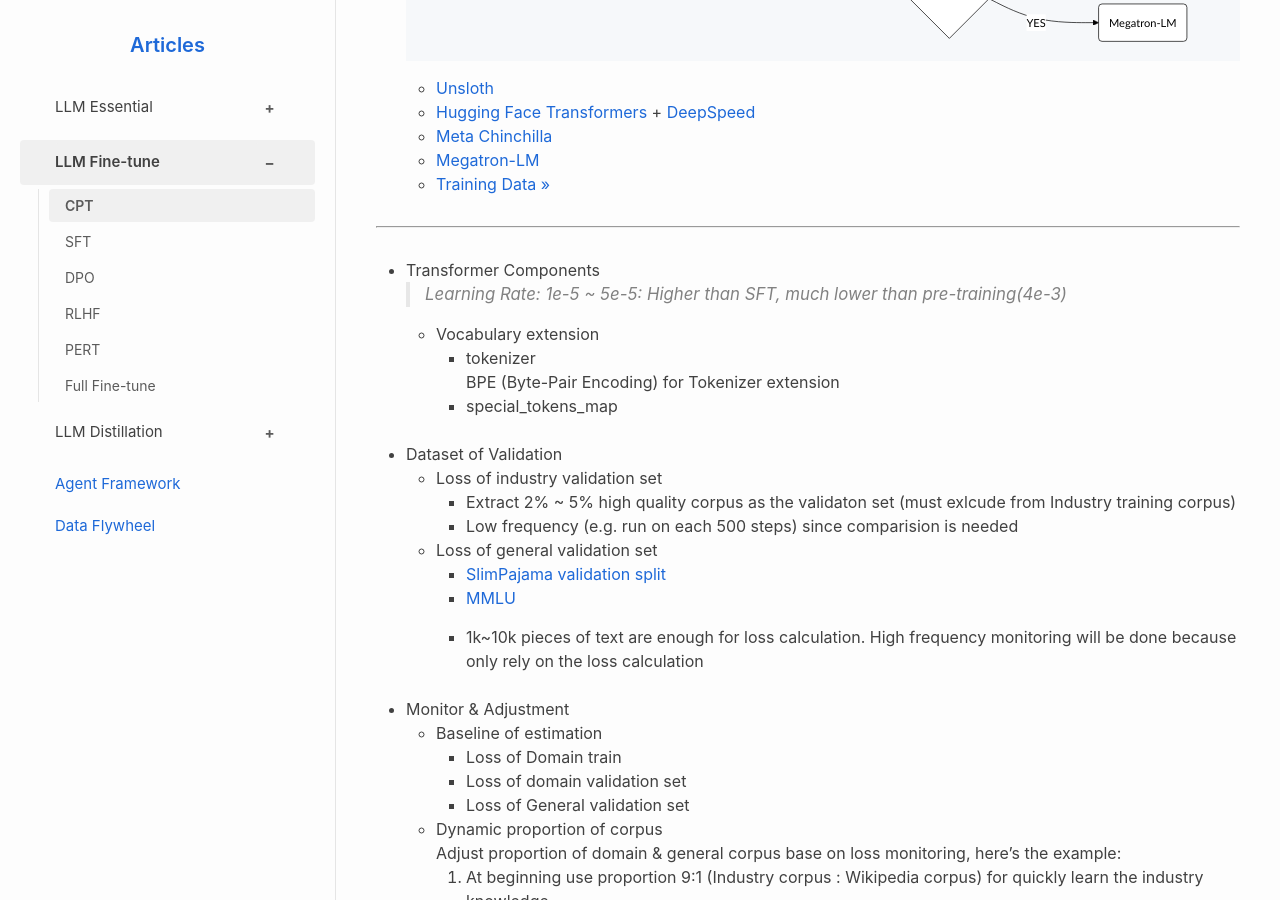
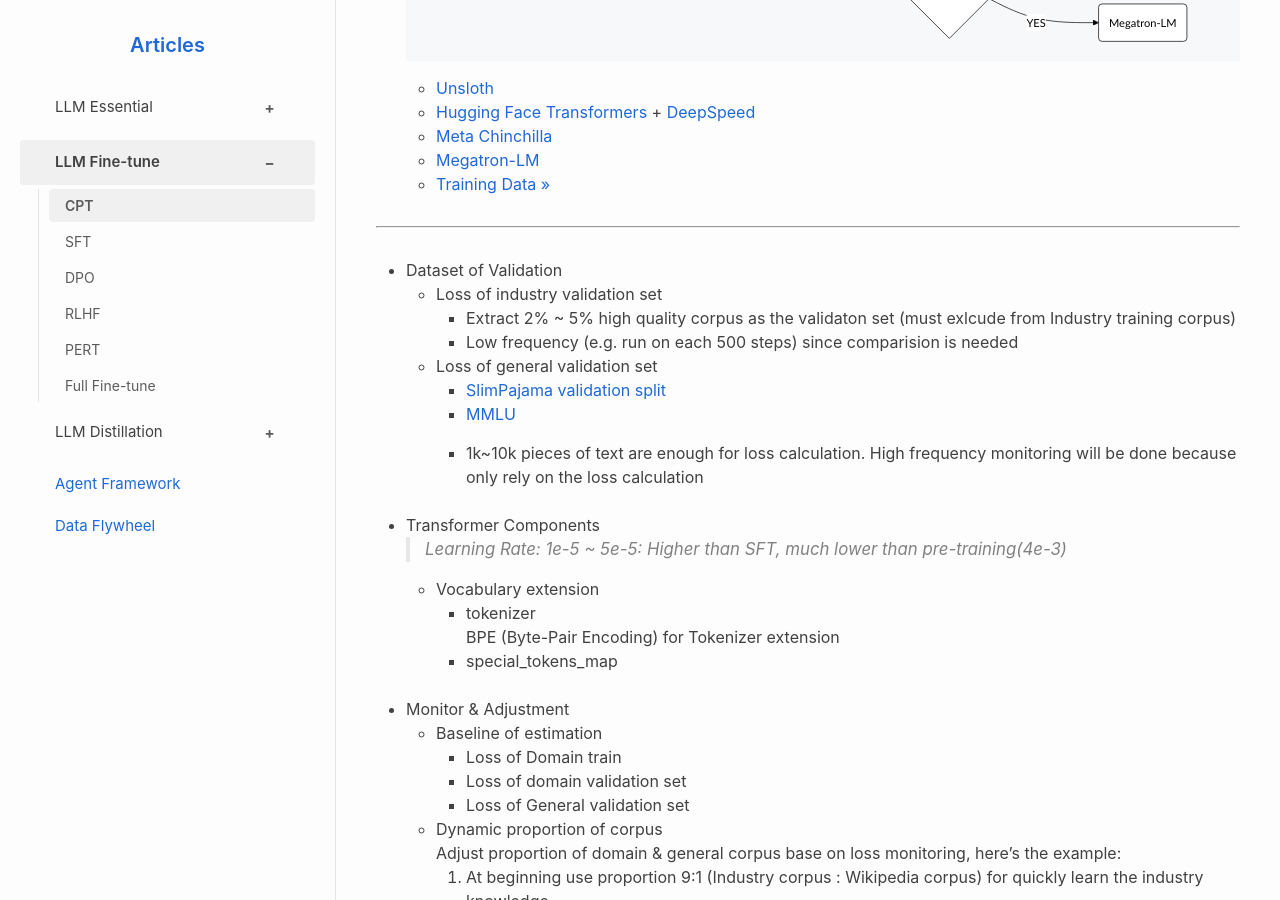
Before and after one commit to ChrisZhu2050/chriszhu2050.github.io, a Jekyll site: the page built from docs/llm-fine-tune-cpt.md, in a window 1280 px wide and 900 px high, scrolled down 349 px. Built offline with Jekyll 4.4.1, drawn with Linux system fonts in a browser that asks for light colours; nearby versions of some CDN libraries; part of the change alters nothing that is shown.

Commit message:
Update llm-fine-tune-cpt.md

```diff
--- a/docs/llm-fine-tune-cpt.md
+++ b/docs/llm-fine-tune-cpt.md
@@ -21,15 +21,6 @@ title: "Continued Pre-Training"
     - [Training Data >>](/docs/llm-essential-training-data/#training-data-cpt)
 
 ---
-
-- Transformer Components
-    > Learning Rate: 1e-5 ~ 5e-5: Higher than SFT, much lower than pre-training(4e-3)
-    - Vocabulary extension
-        - tokenizer
-            BPE (Byte-Pair Encoding) for Tokenizer extension
-        - special_tokens_map
-<br>
-
 - Dataset of Validation
     - Loss of industry validation set
         - Extract 2% ~ 5% high quality corpus as the validaton set (must exlcude from Industry training corpus)
@@ -41,7 +32,13 @@ title: "Continued Pre-Training"
 
         - 1k~10k pieces of text are enough for loss calculation. High frequency monitoring will be done because only rely on the loss calculation
 <br>
-
+- Transformer Components
+    > Learning Rate: 1e-5 ~ 5e-5: Higher than SFT, much lower than pre-training(4e-3)
+    - Vocabulary extension
+        - tokenizer
+            BPE (Byte-Pair Encoding) for Tokenizer extension
+        - special_tokens_map
+<br>
 -  Monitor & Adjustment
      - Baseline of estimation
          - Loss of Domain train
```
